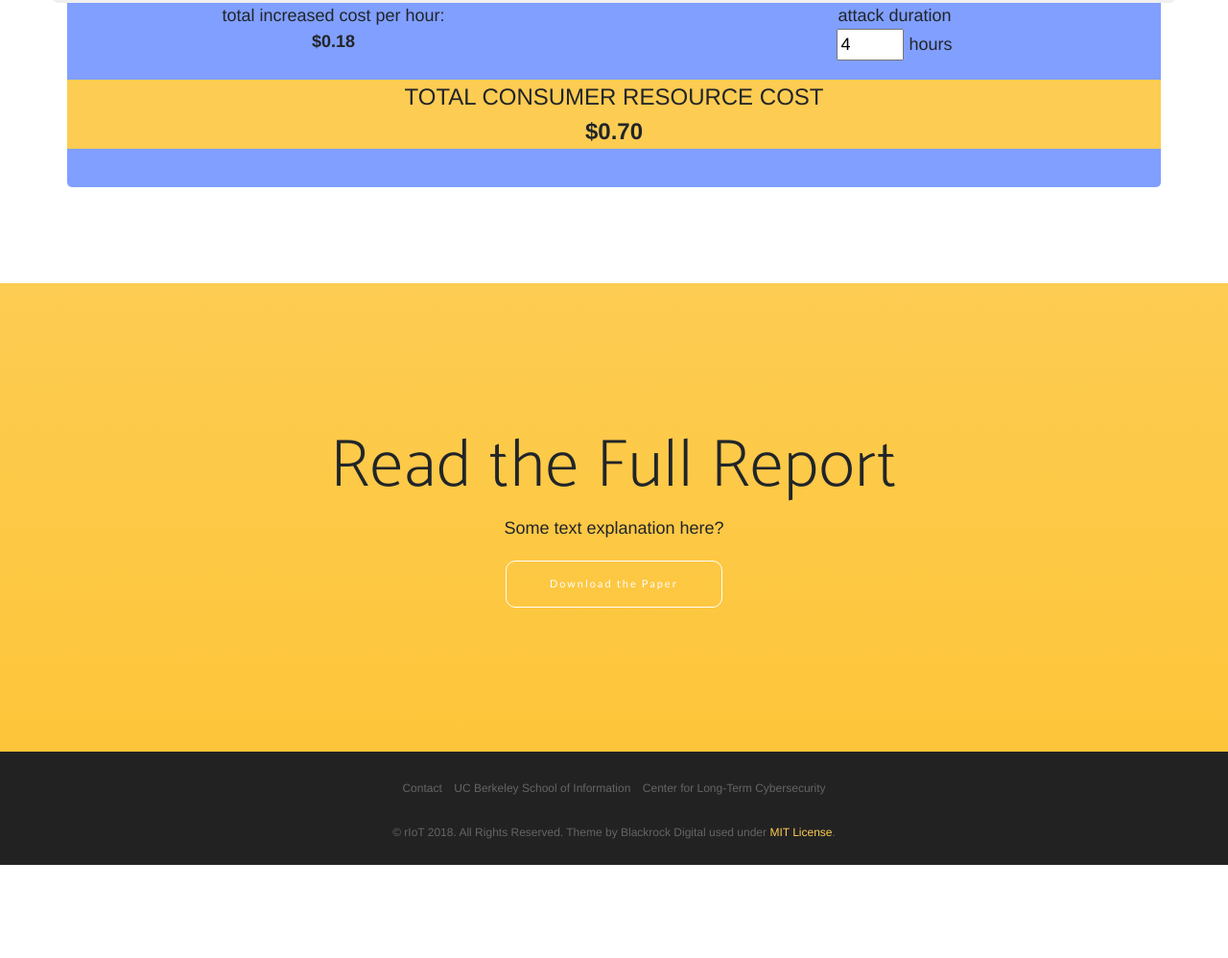
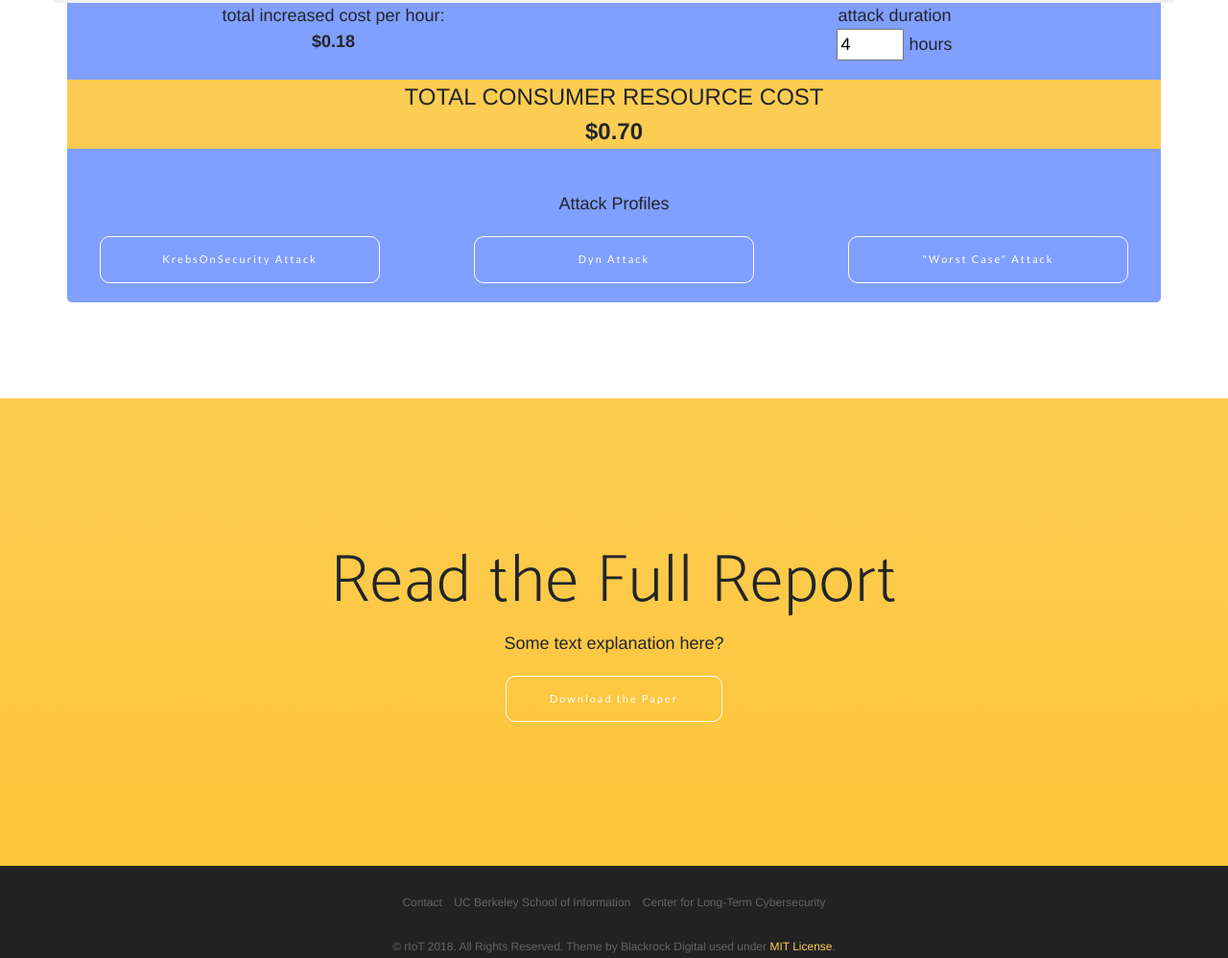
Before and after one commit to project-riot/website, a plain HTML site: page index.html in a window 1280 px wide. Shown: the part 2232-3230 px from the top of the page at 96% size. Before the commit the page ends 3133 px from the top, so only its background shows below. Drawn offline with Linux system fonts and the light colour scheme; a web font is replaced by a local one.

Commit message:
add preset attack profiles

```diff
--- a/index.html
+++ b/index.html
@@ -122,7 +122,7 @@
           <h2>IoT DDoS Consumer Cost Calculator</h2>
           <p class="text-muted">Discover how much a DDoS attack really costs</p>
         </div>
-        <div class="row">
+        <div class="row ">
             <div class="cost-calculator">
                 <div style="padding-top: 20px;">
                     <p style="text-align:center;">
@@ -175,6 +175,25 @@
                         TOTAL CONSUMER RESOURCE COST <br>
                         <b>$<span id="totalCost">x</span></b>
                     </p>
+                </div>
+                <br>
+                <p style="text-align:center;">Attack Profiles</p>
+                <div class="row">
+
+                    <span class="btn btn-outline btn-xl calc-left" onclick="krebsAttack()">
+                        KrebsOnSecurity Attack
+                    </span>
+
+
+                    <span class="btn btn-outline btn-xl calc-left" onclick="dynAttack()">
+                        Dyn Attack
+                    </span>
+
+
+                    <span class="btn btn-outline btn-xl calc-left" onclick="worstCaseAttack()">
+                        "Worst Case" Attack
+                    </span>
+
                 </div>
 
             </div>
--- a/static/js/script.js
+++ b/static/js/script.js
@@ -116,3 +116,52 @@ function calculateTotalCost() {
     $("#totalCost").text(totalCost);
 
 }
+
+
+// PRESET ATTACK PROFILES
+
+function krebsAttack() {
+    $("#numDevices").val("107000");
+
+    $("#lc-cams").val(30);
+    $("#lc-dvrs").val(20);
+    $("#mc-cams").val(10);
+    $("#mc-dvrs").val(15);
+    $("#hc-cams").val(15);
+    $("#hc-dvrs").val(10);
+
+    $("#duration").val("8");
+
+    calculateTotalCost();
+}
+
+function dynAttack() {
+    $("#numDevices").val("180000");
+
+    $("#lc-cams").val(30);
+    $("#lc-dvrs").val(20);
+    $("#mc-cams").val(10);
+    $("#mc-dvrs").val(15);
+    $("#hc-cams").val(15);
+    $("#hc-dvrs").val(10);
+
+    $("#duration").val("4");
+
+    calculateTotalCost();
+}
+
+
+function worstCaseAttack() {
+    $("#numDevices").val("600000");
+
+    $("#lc-cams").val(1);
+    $("#lc-dvrs").val(4);
+    $("#mc-cams").val(3);
+    $("#mc-dvrs").val(2);
+    $("#hc-cams").val(55);
+    $("#hc-dvrs").val(35);
+
+    $("#duration").val("12");
+
+    calculateTotalCost();
+}
```
